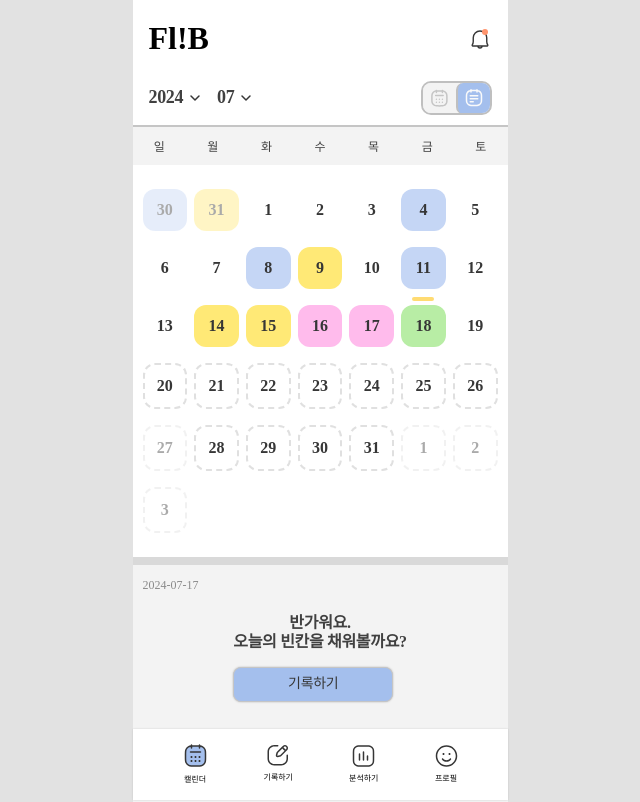
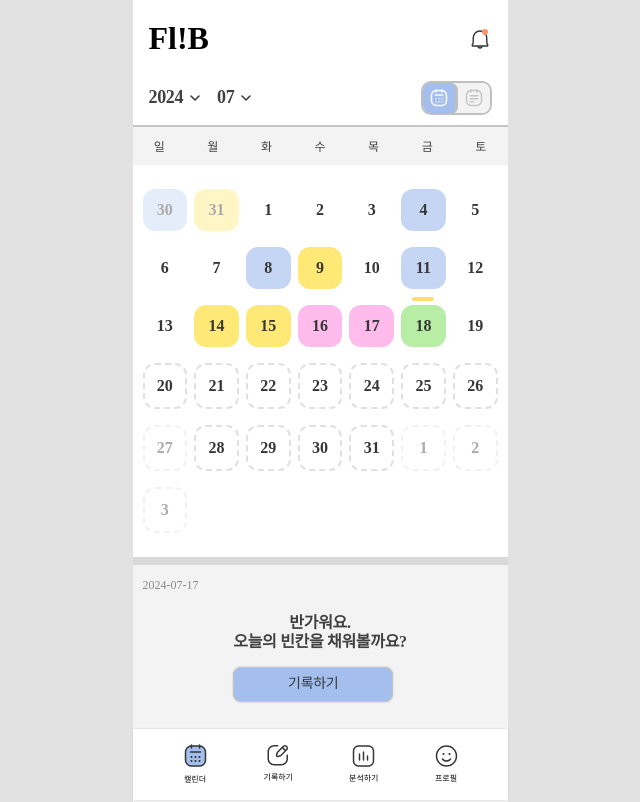
Before and after one commit to f-lb/frontend, a React (Create React App) app: page / in a window 1280 px wide. Shown: the whole page, without its empty margins (320-960 px from the left). Built offline with nearby package versions, Linux system fonts and the light colour scheme.

Commit message:
calendar toggle btn 완성

```diff
--- a/src/layouts/RootLayout.jsx
+++ b/src/layouts/RootLayout.jsx
@@ -1,5 +1,4 @@
 import styled from "styled-components";
-import { COLORS } from "../utils";
 
 export default function RootLayout({ children }) {
   return <Container>{children}</Container>;
--- a/src/pages/CalendarPage.jsx
+++ b/src/pages/CalendarPage.jsx
@@ -2,7 +2,10 @@ import styled from "styled-components";
 import BellIcon from "../assets/bell.svg";
 import ArrowIcon from "../assets/arrow.svg";
 import CalendarSIcon01 from "../assets/calendar_s01.svg";
+import CalendarSIcon02 from "../assets/calendar_s02.svg";
+import Filled_CalendarSIcon01 from "../assets/calendar_s01_filled.svg";
 import Filled_CalendarSIcon02 from "../assets/calendar_s02_filled.svg";
+import { useState } from "react";
 
 const mockDatas = [
   {
@@ -295,6 +298,8 @@ const mockDatas = [
 ];
 
 export default function CalendarPage() {
+  const [calendarType, setCalendarType] = useState("monthlyMode");
+
   return (
     <Container>
       <Header>
@@ -317,11 +322,27 @@ export default function CalendarPage() {
           </YearCtrl>
         </DateCtrl>
         <CalendarToggle>
-          <ToggleBtn>
-            <img src={CalendarSIcon01} alt="calendar icon" />
+          <ToggleBtn
+            onClick={() => setCalendarType("monthlyMode")}
+            $isActive={calendarType === "monthlyMode"}
+            $isMonthlyMode
+          >
+            {calendarType === "monthlyMode" ? (
+              <img src={Filled_CalendarSIcon01} alt="calendar icon filled" />
+            ) : (
+              <img src={CalendarSIcon01} alt="calendar icon" />
+            )}
           </ToggleBtn>
-          <ToggleBtn>
-            <img src={Filled_CalendarSIcon02} alt="calendar icon" />
+          <ToggleBtn
+            onClick={() => setCalendarType("weeklyMode")}
+            $isActive={calendarType === "weeklyMode"}
+            $isMonthlyMode={false}
+          >
+            {calendarType === "weeklyMode" ? (
+              <img src={Filled_CalendarSIcon02} alt="calendar icon filled" />
+            ) : (
+              <img src={CalendarSIcon02} alt="calendar icon" />
+            )}
           </ToggleBtn>
         </CalendarToggle>
       </CalendarCtrl>
@@ -410,14 +431,12 @@ const CalendarToggle = styled.div`
 const ToggleBtn = styled.button`
   padding: 3px 7px;
   height: 31px;
-  &:nth-child(2){
-    border-left: 2px solid #bfbfbf;
-    overflow: clip
-    background-color:red;
-    border-top-left-radius: 7px;
-    border-bottom-left-radius: 7px;
-    background-color: #A4BFED;
-  }
+
+  ${({ $isActive, $isMonthlyMode }) =>
+    $isActive &&
+    ($isMonthlyMode
+      ? "background-color: #a4bfed; border-right: 3px solid #bfbfbf; border-top-right-radius: 7px;border-bottom-right-radius: 7px;"
+      : "background-color: #a4bfed; border-left: 3px solid #bfbfbf; border-top-left-radius: 7px; border-bottom-left-radius: 7px")}
 `;
 
 const WeeksBar = styled.ul`
@@ -444,7 +463,7 @@ const Calendar = styled.ul`
   background-color: #fff;
 `;
 
-const Date = styled.li`
+const Date = styled.div`
   cursor: pointer;
   text-align: center;
   color: #363636;
@@ -532,7 +551,3 @@ const StatusBar = styled.div`
   transform: translateX(-50%);
   top: -8px;
 `;
-
-const DateBox = styled.div`
-  margin: 0 auto;
-`;
```
Also changed, not shown: src/assets/calendar_s01_filled.svg (added).
